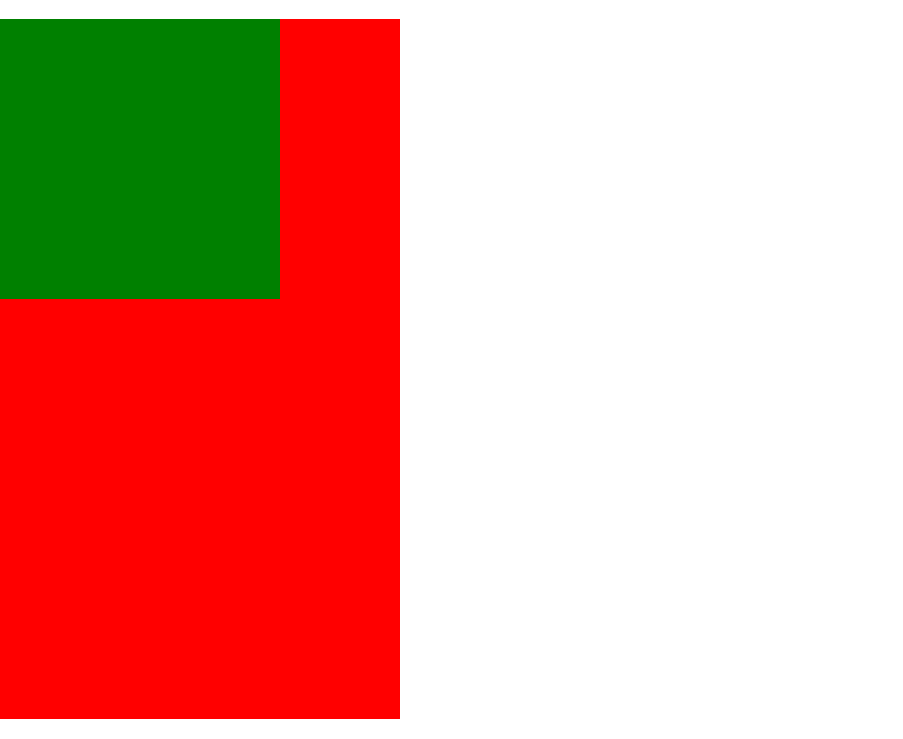
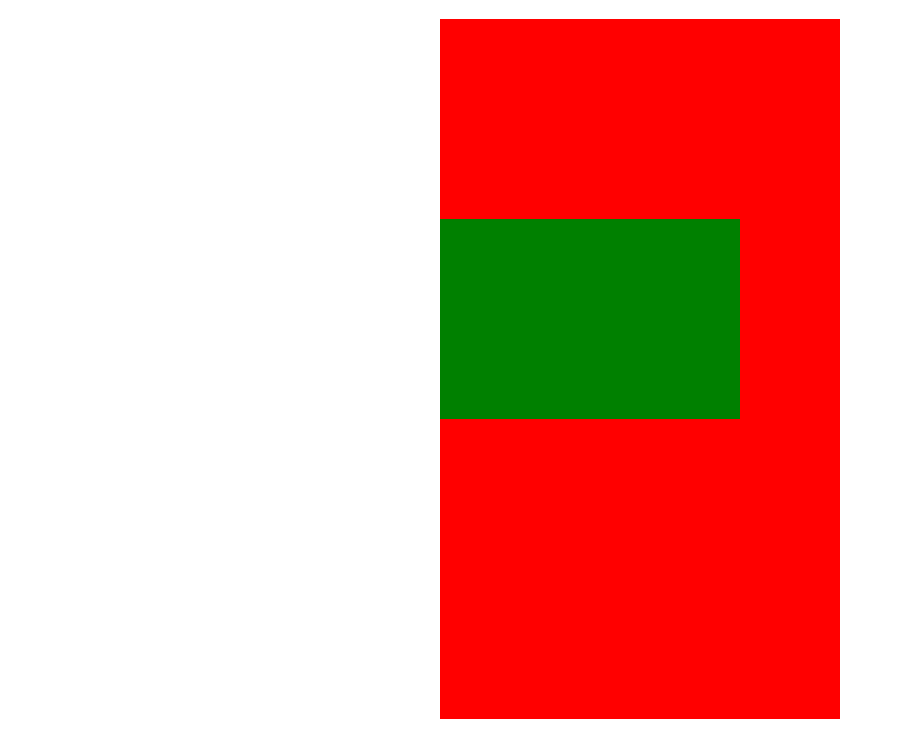
Before and after one commit to lulu4747/CSSpokedex, a plain HTML site: page index.html in a window 1280 px wide. Shown: the part 61-800 px from the top of the page, without its empty margins (0-903 px from the left). Drawn offline with Linux system fonts and the light colour scheme.

Commit message:
simplified

```diff
--- a/index.html
+++ b/index.html
@@ -6,11 +6,8 @@
     </head>
     <body>
         <h1>Pokedex en CSS</h1>
-        <div class="pokedex">
-            <div class="shell left">
+            <div class="shell">
                 <div class="screen"></div>
             </div>
-            <!--<div class="shell right"></div>-->
-        </div>
     </body>
 </html>
--- a/styles.css
+++ b/styles.css
@@ -1,41 +1,23 @@
 body {
     margin: 0%;
 }
+
 h1 {
     text-align: center;
 }
 
-.pokedex {
-    margin: 0%;
-    padding: auto;
-    width: 100%;
-    height: 100%;
-    background-color: blue;
-}
-
 .shell {
-    display: inline-block;
-    position: absolute;
     background: red;
-}
-
-.left {
-    margin-left: auto;
-    margin-right: 0px;
-    width: 400px;
-    height: 700px;
-}
-
-.right {
-    margin-left: 0px;
-    margin-right: auto;
-    background: black;
+    margin: auto;
     width: 400px;
     height: 700px;
 }
 
 .screen {
-    width: 70%;
-    height: 40%;
+    position: relative;
+    top: 200px;
+    width: 300px;
+    height: 200px
+    ;
     background: green;
 }
```
